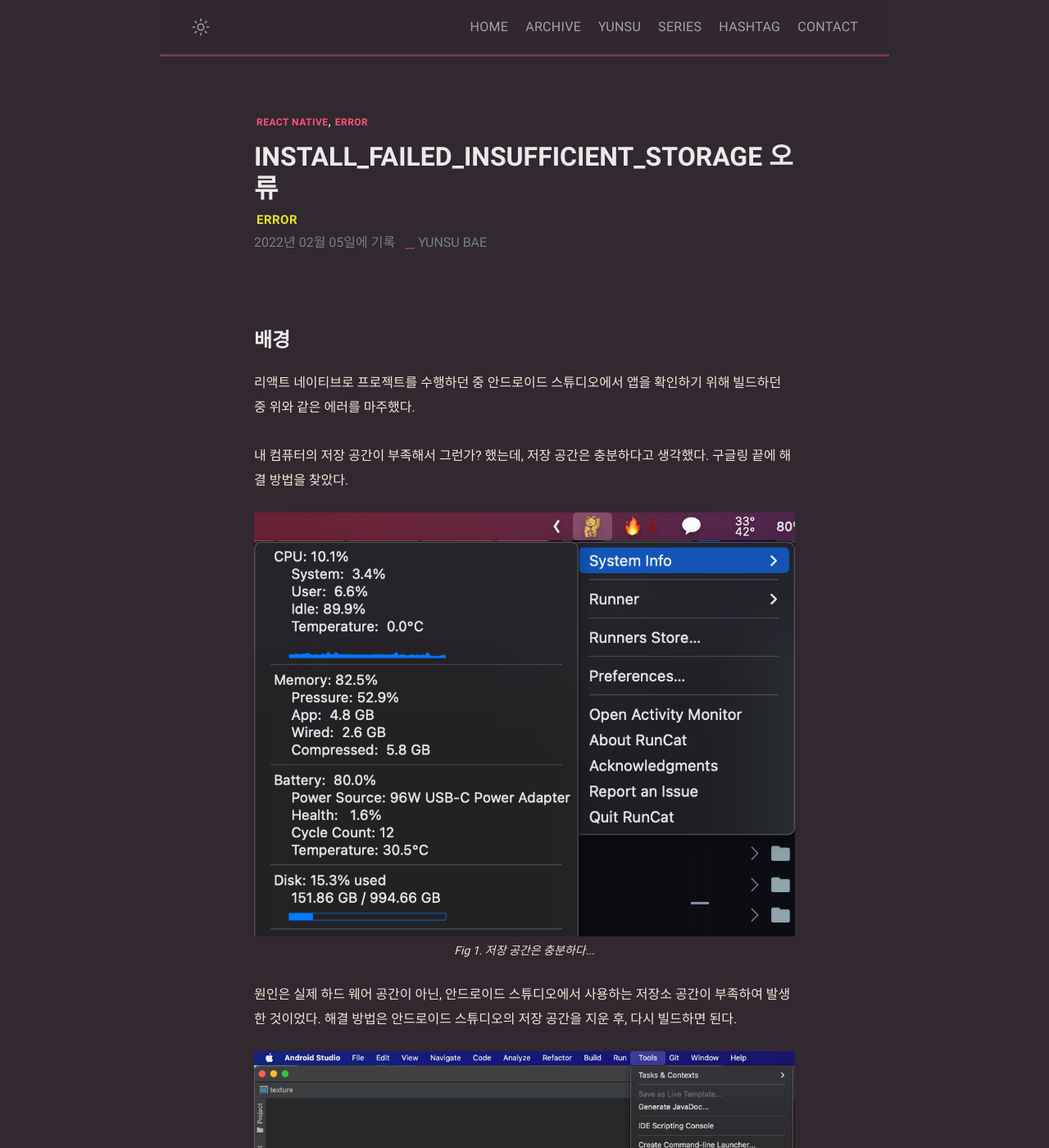
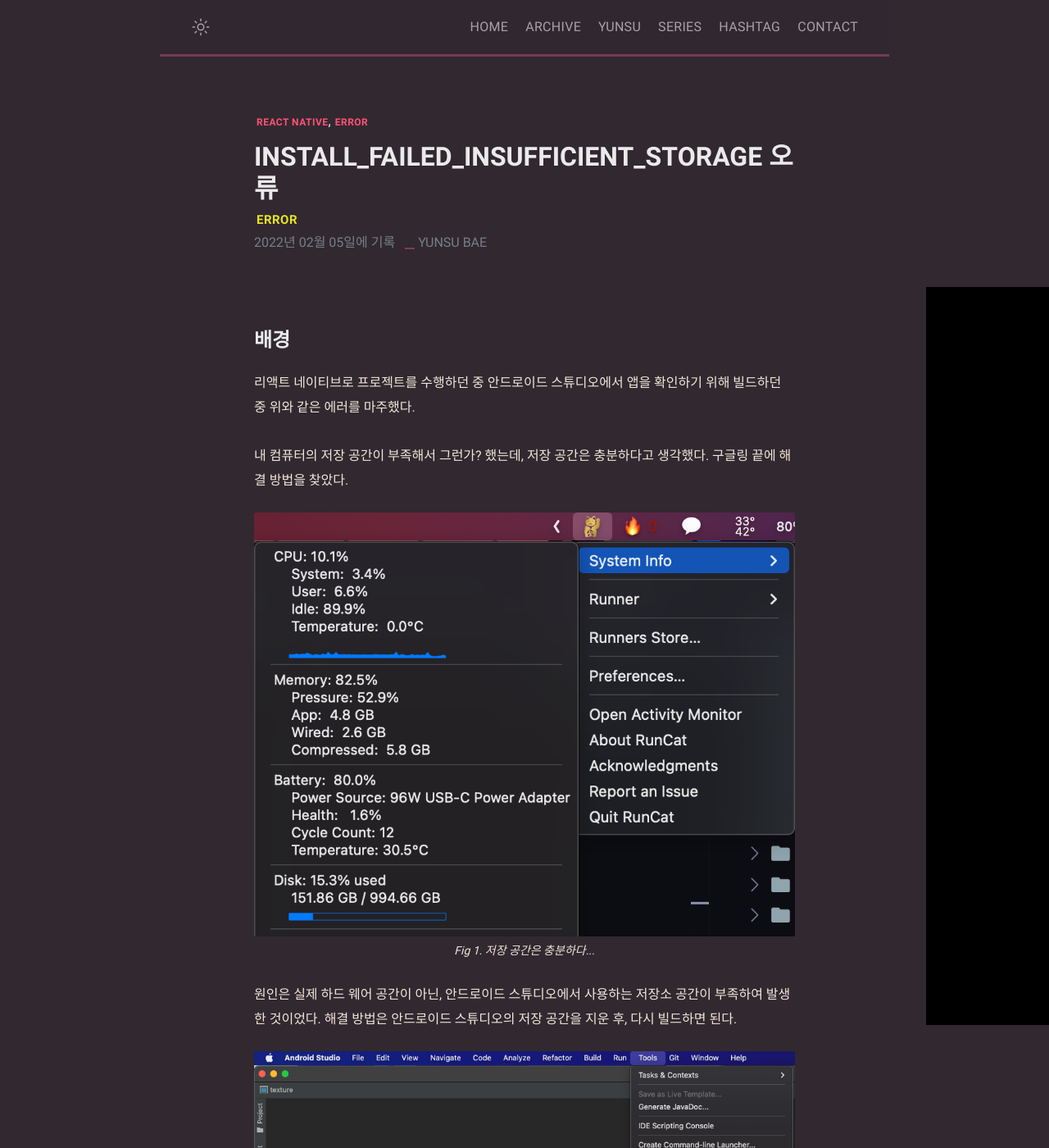
Before and after one commit to mniYUNSU/mniYUNSU.github.io, a Jekyll site: the page built from _posts/react-native-error1/2022-02-05-react-native-error1.md, in a window 1280 px wide and 1400 px high. Shown: the whole window at 82% size. Built offline with Jekyll 4.4.1, drawn with Linux system fonts in a browser that asks for light colours; comment, search, counter and statistics services are not loaded.

Commit message:
google adsense

```diff
--- a/_includes/GoogleAdSenseSidbar.html
+++ b/_includes/GoogleAdSenseSidbar.html
@@ -35,8 +35,8 @@
   style="
     display: block;
     width: 360px;
-    min-width: 400px;
     width: 70%;
+    min-width: 250px;
     height: 800px;
     margin-top: 100px;
     margin-left: auto;
--- a/_sass/klise/_post.scss
+++ b/_sass/klise/_post.scss
@@ -283,14 +283,15 @@
 }
 .sidebar__right {
   height: auto;
-  // background-color: #000;
+  background-color: #000;
   width: auto;
   max-width: calc(#{$wide-size} - (#{$spacing-full} * 2));
   max-width: -webkit-calc(#{$wide-size} - (#{$spacing-full} * 2));
   position: absolute;
   top: 300px;
   // left: 0;
-  left: calc(#{$wide-size} - (#{$spacing-full}));
+  left: calc(#{$wide-size} - (#{$spacing-full} * 3));
+  left: -webkit-calc(#{$wide-size} - (#{$spacing-full} * 3));
   // z-index: 2;
   margin-right: auto;
   margin-left: auto;
```
